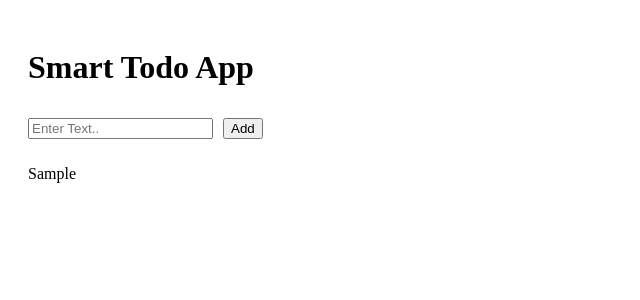
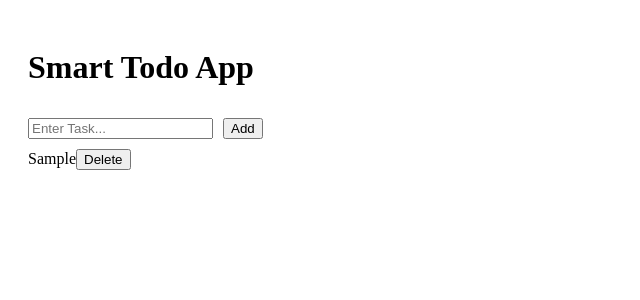
Before and after one commit to anuragpaal/smart-todo-app, a React (Vite) app: page / in a window 1280 px wide. Both pictures are taken after typing "Sample" into the empty fields and a click on the button "Add". Shown: the top 300 px of the page, without its empty margins (0-640 px from the left). Built offline with nearby package versions, Linux system fonts and the light colour scheme.

Commit message:
Todo App Day 2 - Delete feature added

```diff
--- a/src/App.jsx
+++ b/src/App.jsx
@@ -1,34 +1,46 @@
 import { useState } from "react";
 
 function App() {
-    const [task,setTask] = useState("");
-    const [todos,setTodos] = useState([]);
+  const [task, setTask] = useState("");
+  const [todos, setTodos] = useState([]);
 
-    const addTodo  = () => {
-        if(task.trim() === "") return;
+  const addTodo = () => {
+    if (task.trim() === "") return;
 
-        setTodos([...todos,task]);
-        setTask("")
-    }
+    const newTodo = {
+        id: Date.now(),
+        text: task
+    };
 
-    return(
-        <div style={{padding : 20 }}>
+    setTodos([...todos, newTodo]);
+    setTask("");
+  };
+
+  const deleteTodo = (id) => {
+    setTodos(todos.filter((todo) => todo.id !== id));
+  };
+
+  return (
+    <div style={{ padding: 20 }}>
       <h1>Smart Todo App</h1>
 
       <input
         type="text"
-            placeholder="Enter Text.."
+        placeholder="Enter Task..."
         value={task}
         onChange={(e) => setTask(e.target.value)}
       />
 
-            <button style={{margin : 10}} onClick={addTodo }>Add</button>
+      <button style={{margin : 10 }} onClick={addTodo}>Add</button>
 
-            {todos.map((t,i) => (
-                <p key={i}>{t}</p>
+      {todos.map((todo) => (
+        <div key={todo.id}>
+          <span>{todo.text}</span>
+          <button onClick={() => deleteTodo(todo.id)}>Delete</button>
+        </div>
       ))}
     </div>
-    )
+  );
 }
 
 export default App;
```
Lines whose indentation alone changed are shown as unchanged.
